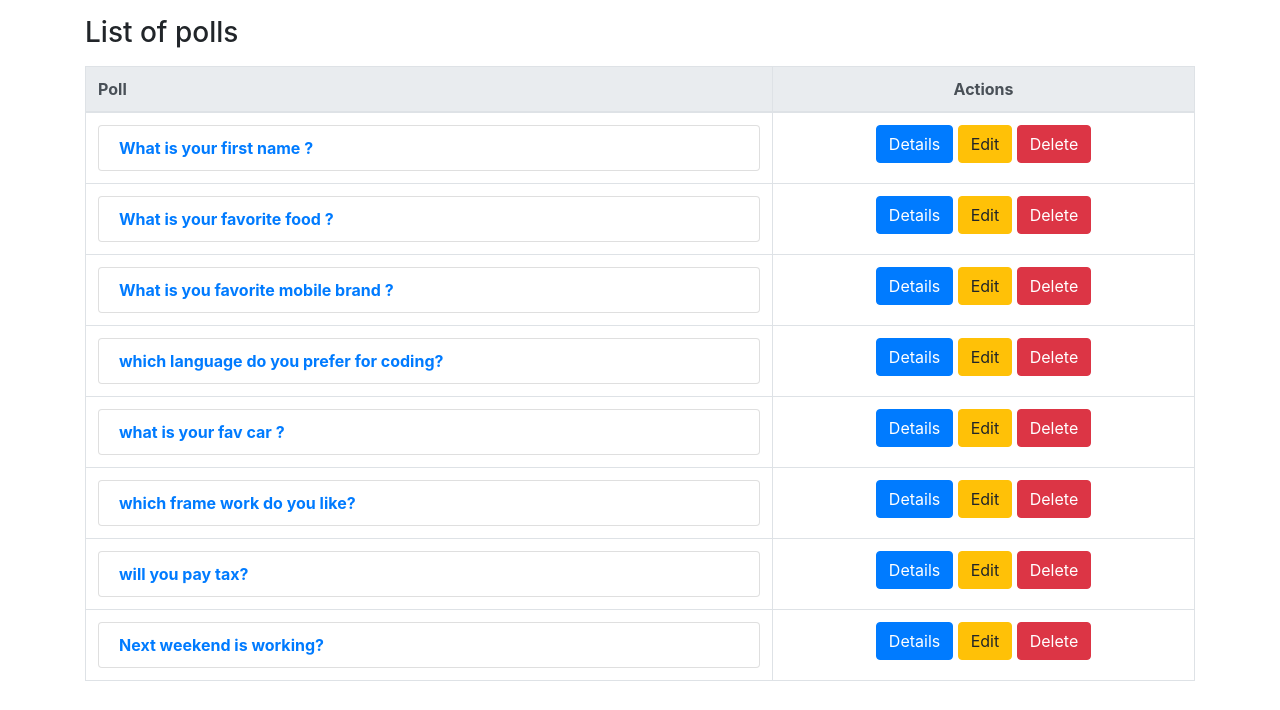
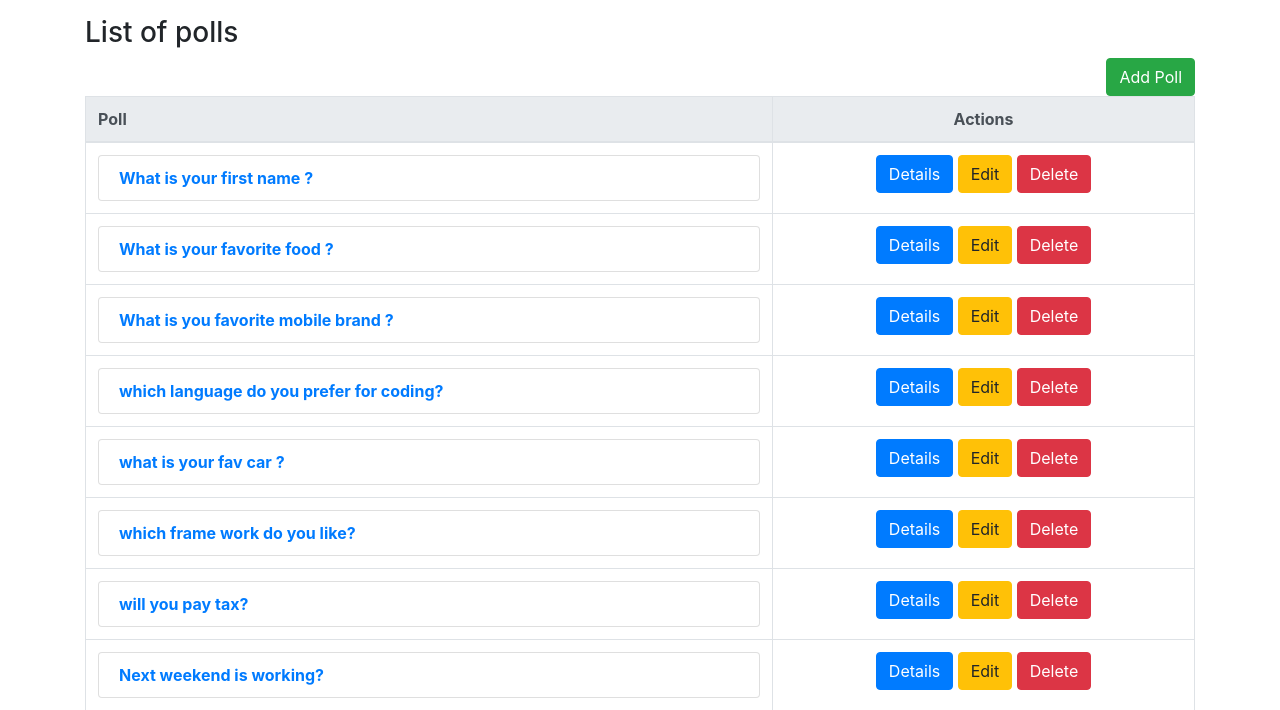
Before and after one commit to Rajasekhartech/ems, a Django app: page /poll/ in a window 1280 px wide. Shown: the part 70-780 px from the top of the page. Run offline with Django 3.2, Linux system fonts and the light colour scheme; a user stored in the database is signed in; data comes from the database, SQL or seed files in the repository; parts of the project's set-up code (start-up, migrations or seed data) failed here and were passed over; some libraries are stand-ins or nearby versions.

Commit message:
minor changes

```diff
--- a/templates/polls/index.html
+++ b/templates/polls/index.html
@@ -3,6 +3,7 @@
 {% block content %}
     <p>
         <h3>List of {{title}}</h3>
+        <a class="btn btn-success float-right" href="/poll/add/"> Add Poll</a>
     </p>
 
     <div class="table-responsive-sm">
```
